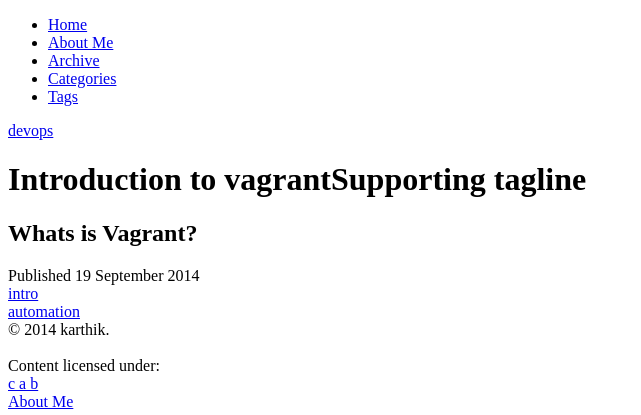
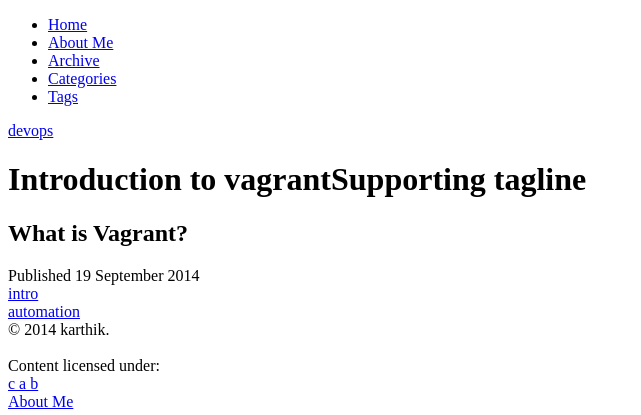
Before and after one commit to karpra/karpra.github.io, a Jekyll site: the page built from _posts/2014-9-19-introduction to vagrant.md, in a window 1280 px wide. Shown: the top 415 px of the page, without its empty margins (0-641 px from the left). Built offline with Jekyll 4.4.1, drawn with Linux system fonts in a browser that asks for light colours; nearby versions of some CDN libraries; library files that are not in the unit come from our copies.

Commit message:
Update 2014-9-19-introduction to vagrant.md

```diff
--- a/_posts/2014-9-19-introduction to vagrant.md
+++ b/_posts/2014-9-19-introduction to vagrant.md
@@ -5,4 +5,4 @@
 tags : [intro,automation]
 ---
 
-## Whats is Vagrant?
+## What is Vagrant?
```
